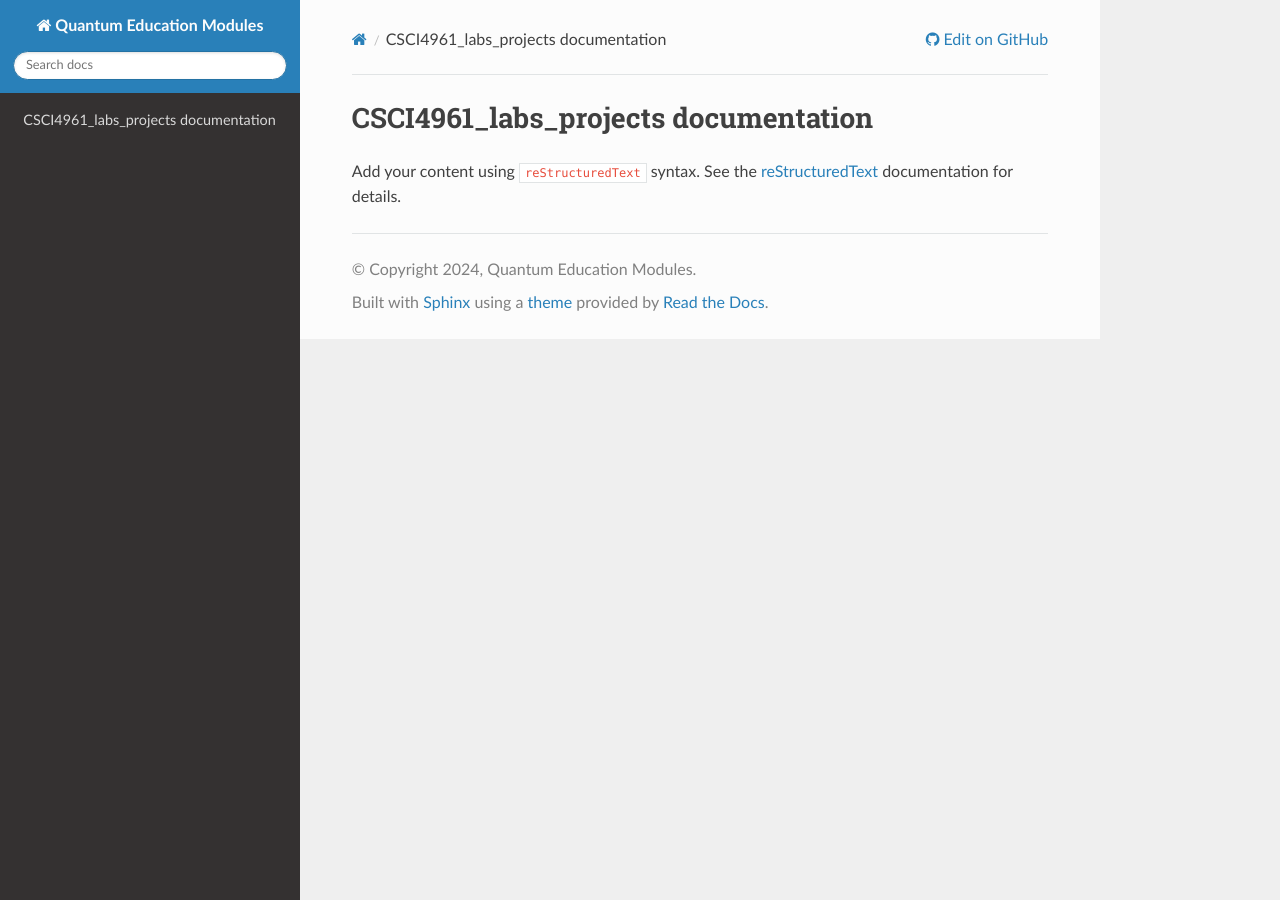
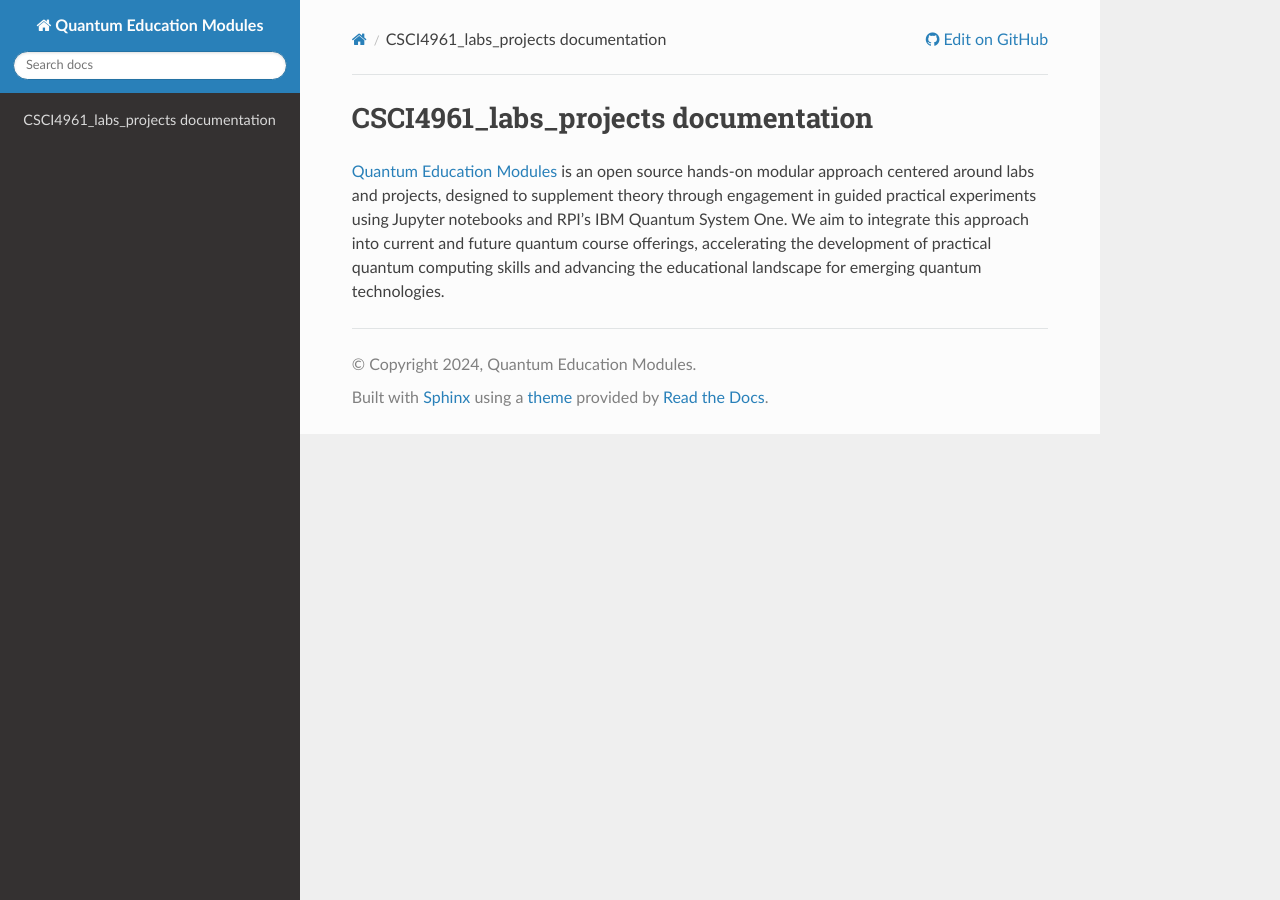
Before and after one commit to YangletLiu/CSCI4961_labs_projects, a Sphinx documentation site: the page built from docs/source/index.rst, in a window 1280 px wide. Built offline with Sphinx 7.4.7 and the Read the Docs theme 3.1.0, drawn with Linux system fonts in a browser that asks for light colours.

Commit message:
Update index.rst

```diff
--- a/docs/source/index.rst
+++ b/docs/source/index.rst
@@ -6,10 +6,7 @@
 CSCI4961_labs_projects documentation
 ====================================
 
-Add your content using ``reStructuredText`` syntax. See the
-`reStructuredText <https://www.sphinx-doc.org/en/master/usage/restructuredtext/index.html>`_
-documentation for details.
-
+`Quantum Education Modules <https://github.com/YangletLiu/CSCI4961_labs_projects>`_ is an open source hands-on modular approach centered around labs and projects, designed to supplement theory through engagement in guided practical experiments using Jupyter notebooks and RPI's IBM Quantum System One. We aim to integrate this approach into current and future quantum course offerings, accelerating the development of practical quantum computing skills and advancing the educational landscape for emerging quantum technologies.
 
 .. toctree::
    :maxdepth: 2
```
